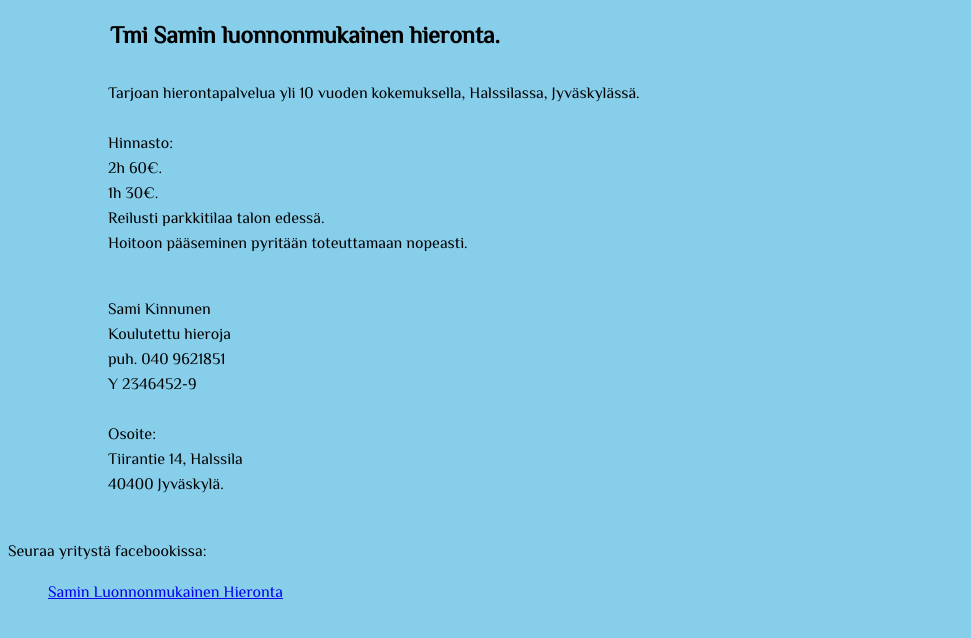
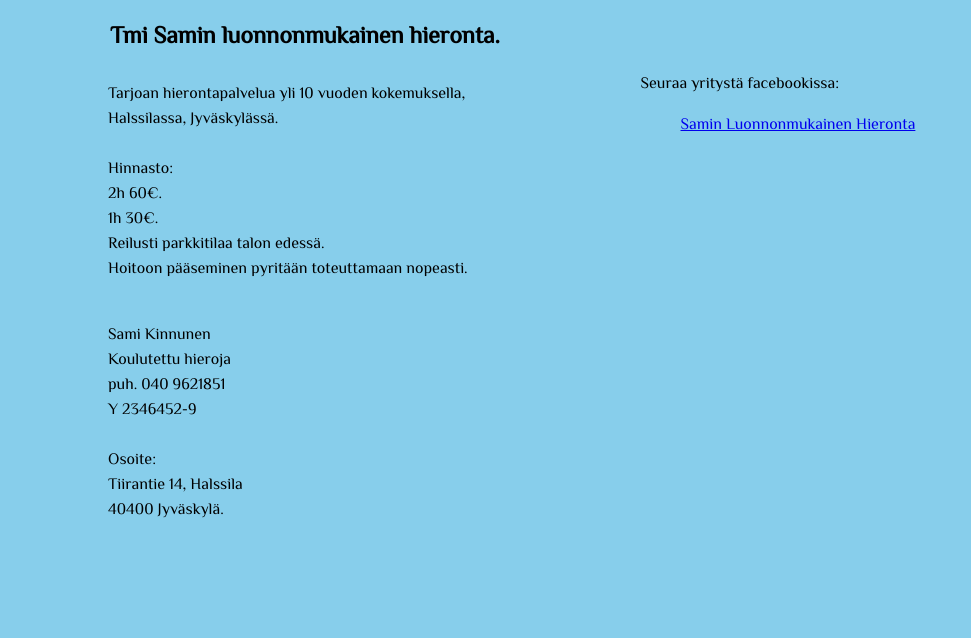
Before and after one commit to irtep/halssilanhieronta, a plain HTML site: page index.html in a window 1280 px wide. Shown: the part 74-712 px from the top of the page, without its empty margins (0-971 px from the left). Drawn offline with Linux system fonts and the light colour scheme.

Commit message:
Update index.html

```diff
--- a/index.html
+++ b/index.html
@@ -35,7 +35,7 @@
     <script async defer crossorigin="anonymous" src="https://connect.facebook.net/fi_FI/sdk.js#xfbml=1&version=v4.0"></script>
 
     <!-- Grid container -->
-    <div id= "container>
+    <div id= "container">
       <div id= "desc" class= "descri">
 
       <p>
```
